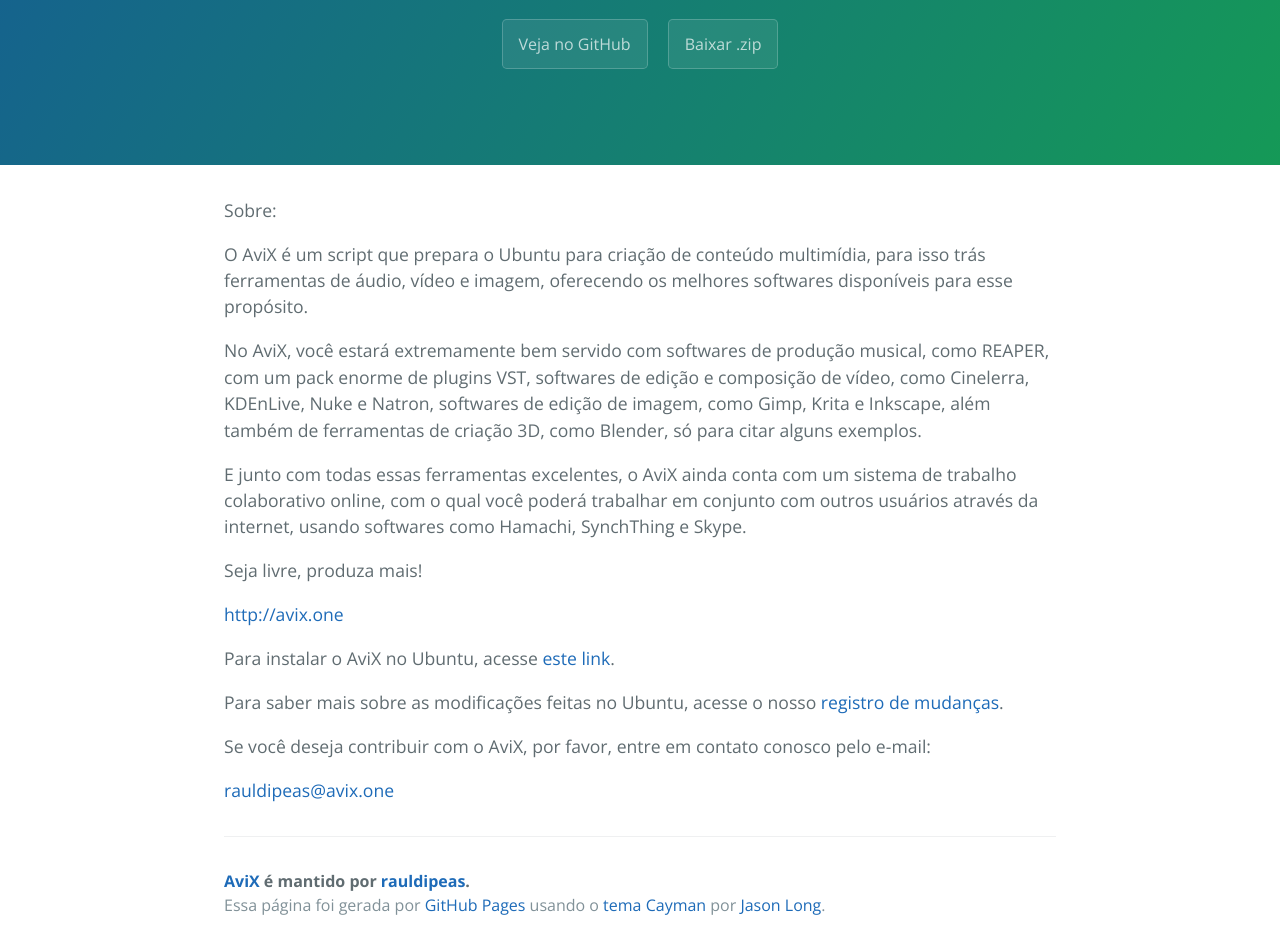
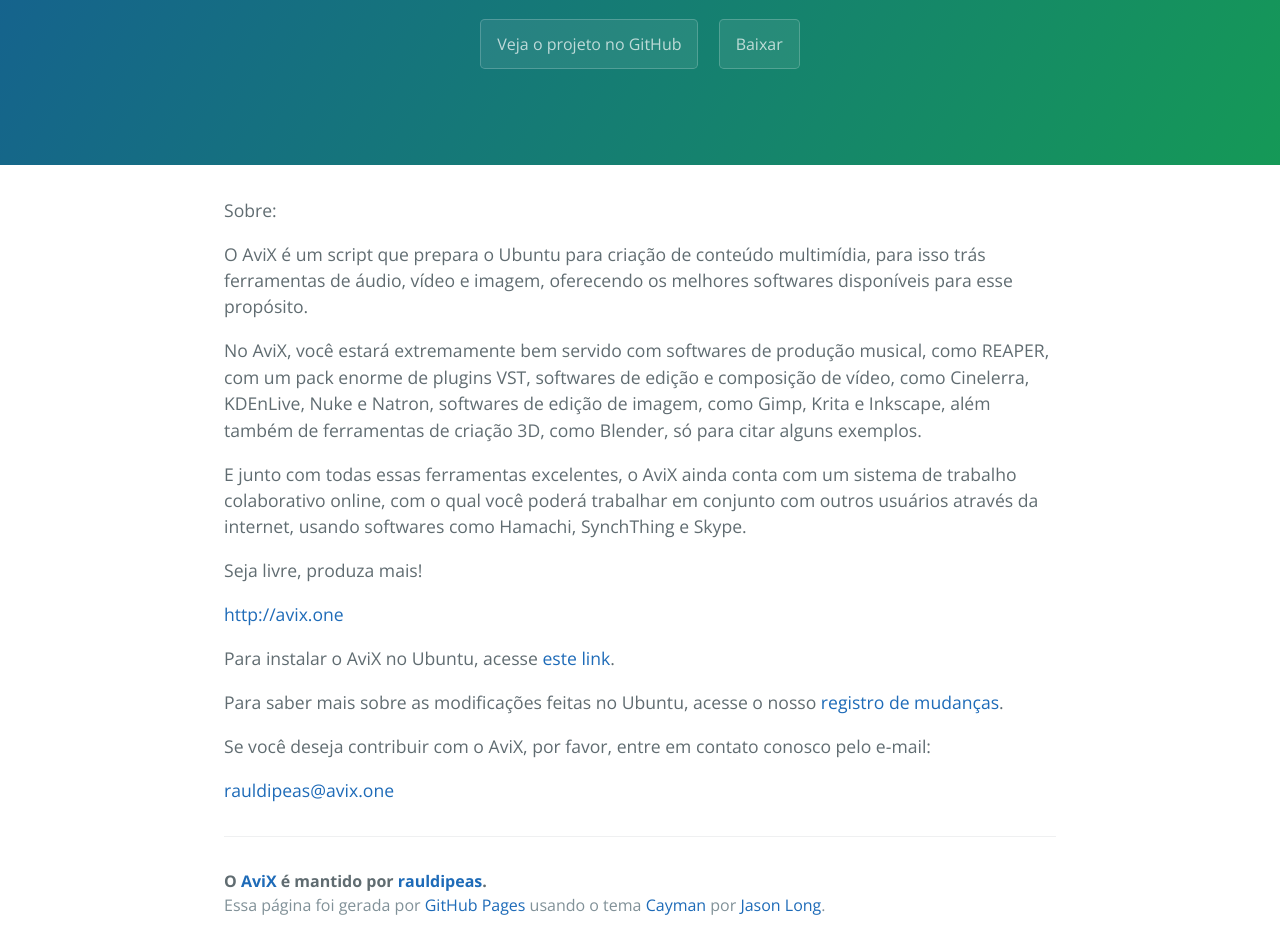
Before and after one commit to gitter-badger/AviX, a plain HTML site: page index.html in a window 1280 px wide. Shown: the part 540-1489 px from the top of the page. Drawn offline with nearby package versions, Linux system fonts and the light colour scheme.

Commit message:
Update index.html

```diff
--- a/index.html
+++ b/index.html
@@ -14,8 +14,8 @@
       <h1 class="project-name">AviX</h1>
       <h2 class="project-tagline">Seja livre, produza mais!</h2>
       <p><img src="https://avix.userecho.com/s/attachments/17534/45980/2050327/26ddcf5afbd6ce27c09926544a9205ac.png"></p>
-      <a href="https://github.com/rauldipeas/AviX" class="btn">Veja no GitHub</a>
-      <a href="https://github.com/rauldipeas/AviX/zipball/master" class="btn">Baixar .zip</a>
+      <a href="https://github.com/rauldipeas/AviX" class="btn">Veja o projeto no GitHub</a>
+      <a href="https://github.com/rauldipeas/AviX/zipball/master" class="btn">Baixar</a>
     </section>
 
     <section class="main-content">
@@ -41,9 +41,9 @@
 <p><a href="mailto:rauldipeas@avix.one">rauldipeas@avix.one</a></p>
 
       <footer class="site-footer">
-        <span class="site-footer-owner"><a href="https://github.com/rauldipeas/AviX">AviX</a> é mantido por <a href="https://github.com/rauldipeas">rauldipeas</a>.</span>
+        <span class="site-footer-owner"> O <a href="https://github.com/rauldipeas/AviX">AviX</a> é mantido por <a href="https://github.com/rauldipeas">rauldipeas</a>.</span>
 
-        <span class="site-footer-credits">Essa página foi gerada por <a href="https://pages.github.com">GitHub Pages</a> usando o <a href="https://github.com/jasonlong/cayman-theme">tema Cayman </a> por <a href="https://twitter.com/jasonlong">Jason Long</a>.</span>
+        <span class="site-footer-credits">Essa página foi gerada por <a href="https://pages.github.com">GitHub Pages</a> usando o tema <a href="https://github.com/jasonlong/cayman-theme">Cayman </a> por <a href="https://twitter.com/jasonlong">Jason Long</a>.</span>
       </footer>
 
     </section>
```
